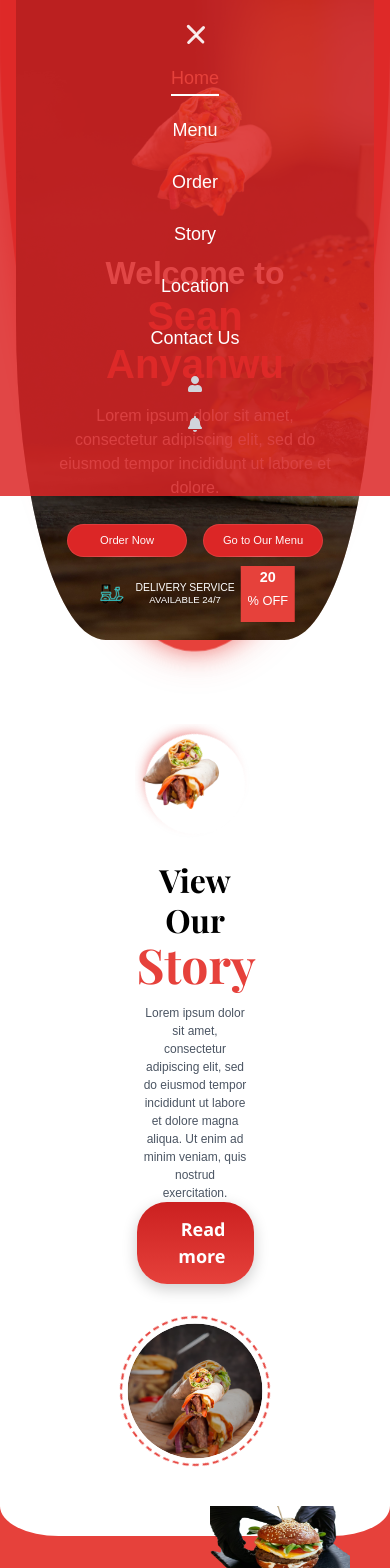
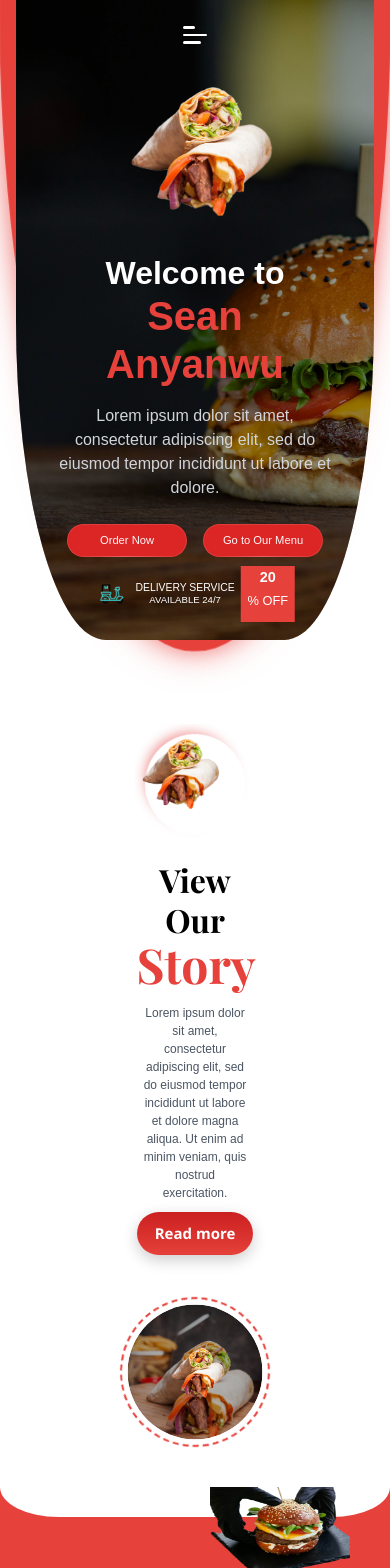
Before and after one commit to muhammadareeb01/restrauntassignment, a React (Create React App) app: page / in a window 390 px wide. Shown: the top 1568 px of the page. Built offline with nearby package versions, Linux system fonts and the light colour scheme.

Commit message:
updated''

```diff
--- a/src/components/Navbar/navbar.jsx
+++ b/src/components/Navbar/navbar.jsx
@@ -1,12 +1,12 @@
 import React, { useState, useEffect } from "react";
 import { motion, AnimatePresence } from "framer-motion";
-import { FaUser, FaBell } from "react-icons/fa"; // Import icons from react-icons
+import { FaUser, FaBell } from "react-icons/fa";
 import NavLink from "../../ui/navbarlink";
 import logo from "../../assets/logo.jpg";
 import "../../styles/navbar.css";
 
 function Navbar() {
-  const [isOpen, setIsOpen] = useState(true);
+  const [isOpen, setIsOpen] = useState(() => window.innerWidth > 768);
   const [activeLink, setActiveLink] = useState("/");
   const [isVisible, setIsVisible] = useState(true);
   const [isAtTop, setIsAtTop] = useState(true);
@@ -53,6 +53,20 @@ function Navbar() {
     };
   }, [lastScrollY]);
 
+  useEffect(() => {
+    const handleResize = () => {
+      setIsOpen(window.innerWidth > 768);
+    };
+
+    handleResize();
+
+    window.addEventListener("resize", handleResize);
+
+    return () => {
+      window.removeEventListener("resize", handleResize);
+    };
+  }, []);
+
   const navLinksLeft = [
     { href: "/", label: "Home" },
     { href: "/menu", label: "Menu" },
@@ -63,8 +77,16 @@ function Navbar() {
     { href: "/story", label: "Story" },
     { href: "/location", label: "Location" },
     { href: "/contact", label: "Contact Us" },
-    { href: "/profile", label: <FaUser className="navbar-icon" />, isIcon: true }, // User icon
-    { href: "/notifications", label: <FaBell className="navbar-icon" />, isIcon: true }, // Notification icon
+    {
+      href: "/profile",
+      label: <FaUser className="navbar-icon" />,
+      isIcon: true,
+    },
+    {
+      href: "/notifications",
+      label: <FaBell className="navbar-icon" />,
+      isIcon: true,
+    },
   ];
 
   const linkVariants = {
@@ -95,13 +117,21 @@ function Navbar() {
 
   return (
     <nav
-      className={`navbar w-full ${
-        isVisible ? "visible" : "hidden"
-      } ${isAtTop ? "at-top" : "scrolled"}`}
+      className={`navbar w-full ${isVisible ? "visible" : "hidden"} ${
+        isAtTop ? "at-top" : "scrolled"
+      }`}
     >
       <div className="navbar-container max-w-7xl mx-auto px-4 sm:px-6 lg:px-8 relative">
-        <label htmlFor="check" className={`navbar-hamburger-wrapper ${isOpen ? "open" : "closed"}`}>
-          <input type="checkbox" id="check" checked={isOpen} onChange={toggleMenu} />
+        <label
+          htmlFor="check"
+          className={`navbar-hamburger-wrapper ${isOpen ? "open" : "closed"}`}
+        >
+          <input
+            type="checkbox"
+            id="check"
+            checked={isOpen}
+            onChange={toggleMenu}
+          />
           <span></span>
           <span></span>
           <span></span>
@@ -168,7 +198,9 @@ function Navbar() {
                   isActive={activeLink === link.href}
                   onClick={() => handleLinkClick(link.href)}
                   className={`${
-                    link.isIcon ? "navbar-icon-link" : "text-white text-lg font-medium hover:text-red-600 transition-colors"
+                    link.isIcon
+                      ? "navbar-icon-link"
+                      : "text-white text-lg font-medium hover:text-red-600 transition-colors"
                   } ${link.isIcon ? "flex items-center" : ""}`}
                 >
                   {link.label}
--- a/src/styles/home.css
+++ b/src/styles/home.css
@@ -236,7 +236,7 @@
   align-items: center;
   justify-content: center;
   gap: 5rem;
-  width: 80%;
+  /* width: 80%; */
   margin: 0 auto;
 }
 
@@ -678,15 +678,13 @@
     gap: 0.5rem;
   }
 
-  .hero-image
-   {
+  .hero-image {
     width: 60%;
     text-align: center;
     margin-top: 80px !important;
-    margin-bottom:  0px !important;
+    margin-bottom: 0px !important;
   }
-  .hero-text{
-
+  .hero-text {
     margin-top: 30px !important;
   }
 
@@ -796,7 +794,7 @@
 
   .story-split > div:nth-child(2) {
     width: 100%;
-    max-width: 80%;
+    /* max-width: 80%; */
     margin: 0 auto;
   }
 
@@ -830,6 +828,13 @@
 @media (max-width: 600px) {
   .discount-delivery-row {
     top: 85%; /* Reduced from 85% to bring it closer to the top */
+  }
+
+  .beautiful-button {
+    margin: 10px auto !important;
+    font-size: 15px !important;
+
+    padding: 10px 18px !important;
   }
 }
 
@@ -961,7 +966,7 @@
   }
 
   .story-split > div:nth-child(2) {
-    max-width: 80%;
+    /* max-width: 80%; */
     margin: 0 auto;
   }
 
@@ -1072,8 +1077,6 @@
   display: block;
 }
 
-
-
 /* Dotted Path Styling */
 .dotted-path {
   position: absolute;
```
